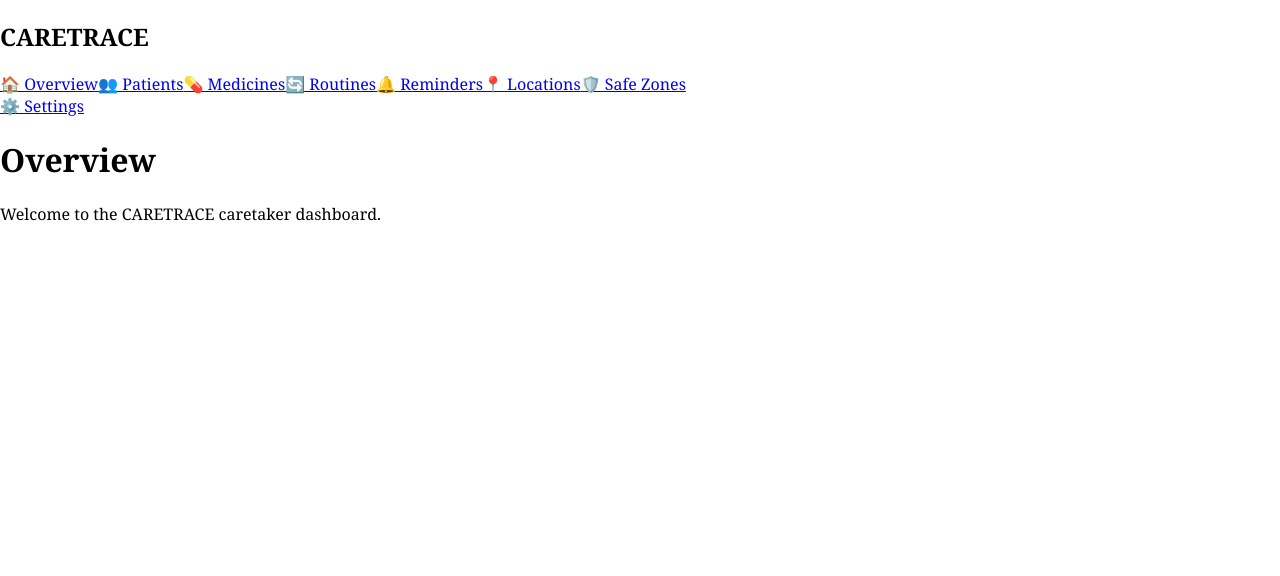
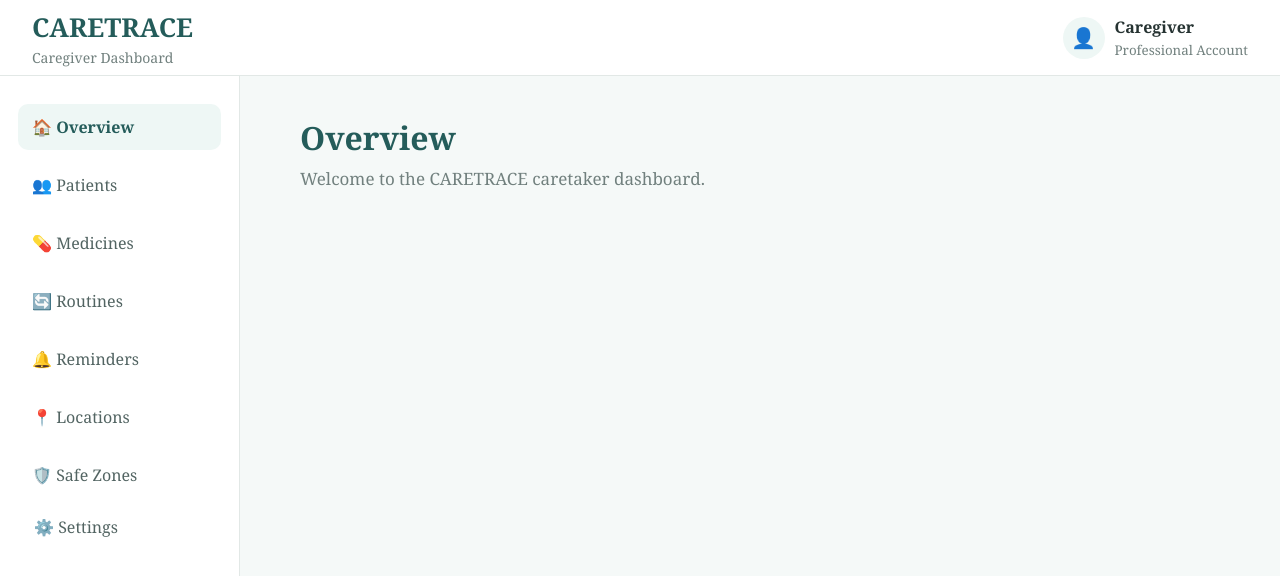
Before and after one commit to Solid0K/CareTrace_Backend, a React app in the folder frontend/: page /caretaker in a window 1280 px wide. Shown: the top 576 px of the page. Built offline with nearby package versions, Linux system fonts and the light colour scheme; the HTML template or start-up script is replaced by a standard one.

Commit message:
Made Caretaker Home page dashboard

```diff
--- a/frontend/src/App.css
+++ b/frontend/src/App.css
@@ -798,3 +798,162 @@
     margin: 0 auto;
   }
 }
+
+/* CARETAKER DASHBOARD */
+
+.caretaker-app {
+  min-height: 100dvh;
+  background-color: #f7faf9;
+}
+
+.caretaker-header {
+  position: sticky;
+  top: 0;
+  z-index: 10;
+  height: 76px;
+  padding: 0 32px;
+  display: flex;
+  align-items: center;
+  justify-content: space-between;
+
+  background-color: #ffffff;
+  border-bottom: 1px solid #e2e8e6;
+}
+
+.caretaker-header h1 {
+  margin: 0;
+  color: #245c5a;
+  font-size: 26px;
+}
+
+.caretaker-header p {
+  margin: 3px 0 0;
+  color: #71807e;
+  font-size: 14px;
+}
+
+.caretaker-profile {
+  display: flex;
+  align-items: center;
+  gap: 10px;
+}
+
+.caretaker-profile > span {
+  width: 42px;
+  height: 42px;
+
+  display: flex;
+  align-items: center;
+  justify-content: center;
+
+  border-radius: 50%;
+  background-color: #eef7f5;
+  font-size: 20px;
+}
+
+.caretaker-profile strong {
+  display: block;
+  color: #263332;
+}
+
+.caretaker-profile small {
+  color: #71807e;
+}
+
+
+.caretaker-sidebar {
+  position: sticky;
+  top: 76px;
+  height: calc(100dvh - 76px);
+  width: 240px;
+  padding: 28px 18px;
+
+  background-color: #ffffff;
+  border-right: 1px solid #e2e8e6;
+
+  display: flex;
+  flex-direction: column;
+}
+
+.caretaker-sidebar h1 {
+  display: none;
+}
+
+.caretaker-nav {
+  display: flex;
+  flex-direction: column;
+  gap: 6px;
+}
+
+.caretaker-nav a,
+.caretaker-settings {
+  padding: 12px 14px;
+
+  border-radius: 10px;
+
+  color: #526462;
+  text-decoration: none;
+
+  font-size: 16px;
+  font-weight: 500;
+}
+
+.caretaker-nav a:hover,
+.caretaker-settings:hover {
+  background-color: #eef7f5;
+  color: #245c5a;
+}
+
+.caretaker-settings {
+  margin-top: auto;
+}
+
+.caretaker-main {
+  padding: 40px;
+}
+
+.caretaker-main > h1 {
+  margin: 0;
+  color: #245c5a;
+  font-size: 32px;
+}
+
+.caretaker-main > p {
+  margin-top: 8px;
+  color: #71807e;
+  font-size: 17px;
+}
+.caretaker-nav-link.active {
+  background-color: #eef7f5;
+  color: #245c5a;
+  font-weight: 700;
+}
+.caretaker-nav-link {
+  display: block;
+  padding: 12px 16px;
+  border-radius: 10px;
+  color: #526462;
+  text-decoration: none;
+  margin-bottom: 6px;
+}
+
+.caretaker-nav-link:hover {
+  background-color: #f3f7f6;
+}
+
+.caretaker-nav-link.active {
+  background-color: #eef7f5;
+  color: #245c5a;
+  font-weight: 700;
+}
+.caretaker-layout {
+  display: block;
+  min-height: 100dvh;
+  background-color: #f5f9f8;
+}
+
+.caretaker-body {
+  display: grid;
+  grid-template-columns: 260px 1fr;
+  min-height: calc(100vh - 84px);
+}
--- a/frontend/src/App.jsx
+++ b/frontend/src/App.jsx
@@ -1,28 +1,38 @@
 import { BrowserRouter, Routes, Route } from "react-router-dom";
 import "./App.css";
-import CaretakerOverview from "./pages/caretaker/CaretakerOverview";
 import PatientHome from "./pages/patient/PatientHome";
 import Medicines from "./pages/patient/Medicines";
 import Appointments from "./pages/patient/Appointments";
 import Todos from "./pages/patient/Todos";
 import Activities from "./pages/patient/Activities";
 
+import CaretakerLayout from "./pages/caretaker/CaretakerLayout";
+import CaretakerOverview from "./pages/caretaker/CaretakerOverview";
+import CaretakerSection from "./pages/caretaker/CaretakerSection";
+
 function App() {
   return (
     <BrowserRouter>
       <Routes>
 
+        {/* Patient */}
         <Route path="/" element={<PatientHome />} />
-
         <Route path="/medicines" element={<Medicines />} />
-
         <Route path="/appointments" element={<Appointments />} />
-
         <Route path="/todos" element={<Todos />} />
-
         <Route path="/activities" element={<Activities />} />
 
-        <Route path="/caretaker" element={<CaretakerOverview />} />
+        {/* Caretaker */}
+        <Route path="/caretaker" element={<CaretakerLayout />}>
+          <Route index element={<CaretakerOverview />} />
+          <Route path="patients" element={<CaretakerSection title="Patients" description="Manage the people connected to your care." />} />
+          <Route path="medicines" element={<CaretakerSection title="Medicines" description="Review and manage patient medicines." />} />
+          <Route path="routines" element={<CaretakerSection title="Routines" description="Keep track of daily care routines." />} />
+          <Route path="reminders" element={<CaretakerSection title="Reminders" description="Review upcoming care reminders." />} />
+          <Route path="locations" element={<CaretakerSection title="Locations" description="Manage important patient locations." />} />
+          <Route path="safe-zones" element={<CaretakerSection title="Safe Zones" description="Manage patient safe zones." />} />
+          <Route path="settings" element={<CaretakerSection title="Settings" description="Update your caregiver account settings." />} />
+        </Route>
 
       </Routes>
     </BrowserRouter>
--- a/frontend/src/components/caretaker/CaretakerHeader.jsx
+++ b/frontend/src/components/caretaker/CaretakerHeader.jsx
@@ -0,0 +1,20 @@
+function CaretakerHeader() {
+  return (
+    <header className="caretaker-header">
+      <div>
+        <h1>CARETRACE</h1>
+        <p>Caregiver Dashboard</p>
+      </div>
+
+      <div className="caretaker-profile">
+        <span>👤</span>
+        <div>
+          <strong>Caregiver</strong>
+          <small>Professional Account</small>
+        </div>
+      </div>
+    </header>
+  );
+}
+
+export default CaretakerHeader;
--- a/frontend/src/components/caretaker/CaretakerSidebar.jsx
+++ b/frontend/src/components/caretaker/CaretakerSidebar.jsx
@@ -1,4 +1,4 @@
-import { Link } from "react-router-dom";
+import { NavLink } from "react-router-dom";
 
 function CaretakerSidebar() {
     return (
@@ -6,18 +6,52 @@ function CaretakerSidebar() {
             <h1>CARETRACE</h1>
 
             <nav className="caretaker-nav">
-        <Link to="/caretaker">🏠 Overview</Link>
-        <Link to="/caretaker/patients">👥 Patients</Link>
-        <Link to="/caretaker/medicines">💊 Medicines</Link>
-        <Link to="/caretaker/routines">🔄 Routines</Link>
-        <Link to="/caretaker/reminders">🔔 Reminders</Link>
-        <Link to="/caretaker/locations">📍 Locations</Link>
-        <Link to="/caretaker/safe-zones">🛡️ Safe Zones</Link>
+                <NavLink
+                    to="/caretaker"
+                    end
+                    className={({ isActive }) =>
+                        isActive ? "caretaker-nav-link active" : "caretaker-nav-link"
+                    }
+                >
+                    🏠 Overview
+                </NavLink>
+                <NavLink to="/caretaker/patients" className={({ isActive }) =>
+                    isActive ? "caretaker-nav-link active" : "caretaker-nav-link"
+                }>
+                    👥 Patients
+                </NavLink>
+                <NavLink to="/caretaker/medicines" className={({ isActive }) =>
+                    isActive ? "caretaker-nav-link active" : "caretaker-nav-link"
+                }>
+                    💊 Medicines
+                </NavLink>
+                <NavLink to="/caretaker/routines" className={({ isActive }) =>
+                    isActive ? "caretaker-nav-link active" : "caretaker-nav-link"
+                }>
+                    🔄 Routines
+                </NavLink>
+                <NavLink to="/caretaker/reminders" className={({ isActive }) =>
+                    isActive ? "caretaker-nav-link active" : "caretaker-nav-link"
+                }>
+                    🔔 Reminders
+                </NavLink>
+                <NavLink to="/caretaker/locations" className={({ isActive }) =>
+                    isActive ? "caretaker-nav-link active" : "caretaker-nav-link"
+                }>
+                    📍 Locations
+                </NavLink>
+                <NavLink to="/caretaker/safe-zones" className={({ isActive }) =>
+                    isActive ? "caretaker-nav-link active" : "caretaker-nav-link"
+                }>
+                    🛡️ Safe Zones
+                </NavLink>
             </nav>
 
-      <Link to="/caretaker/settings" className="caretaker-settings">
+            <NavLink to="/caretaker/settings" className={({ isActive }) =>
+                isActive ? "caretaker-nav-link active" : "caretaker-nav-link"
+            }>
                 ⚙️ Settings
-      </Link>
+            </NavLink>
         </aside>
     );
 }
--- /dev/null
+++ b/frontend/src/pages/caretaker/CaretakerLayout.jsx
@@ -0,0 +1,21 @@
+import CaretakerHeader from "../../components/caretaker/CaretakerHeader";
+import CaretakerSidebar from "../../components/caretaker/CaretakerSidebar";
+import { Outlet } from "react-router-dom";
+
+function CaretakerLayout() {
+  return (
+    <div className="caretaker-layout">
+      <CaretakerHeader />
+
+      <div className="caretaker-body">
+        <CaretakerSidebar />
+
+        <main className="caretaker-main">
+          <Outlet />
+        </main>
+      </div>
+    </div>
+  );
+}
+
+export default CaretakerLayout;
--- a/frontend/src/pages/caretaker/CaretakerOverview.jsx
+++ b/frontend/src/pages/caretaker/CaretakerOverview.jsx
@@ -1,15 +1,9 @@
-import CaretakerSidebar from "../../components/caretaker/CaretakerSidebar";
-
 function CaretakerOverview() {
   return (
-    <div className="caretaker-layout">
-      <CaretakerSidebar />
-
-      <main className="caretaker-main">
-        <h1>Overview</h1>
-        <p>Welcome to the CARETRACE caretaker dashboard.</p>
-      </main>
-    </div>
+    <>
+      <h1>Overview</h1>
+      <p>Welcome to the CARETRACE caretaker dashboard.</p>
+    </>
   );
 }
 
--- /dev/null
+++ b/frontend/src/pages/caretaker/CaretakerSection.jsx
@@ -0,0 +1,10 @@
+function CaretakerSection({ title, description }) {
+  return (
+    <>
+      <h1>{title}</h1>
+      <p>{description}</p>
+    </>
+  );
+}
+
+export default CaretakerSection;
```
Lines whose indentation alone changed are shown as unchanged.
